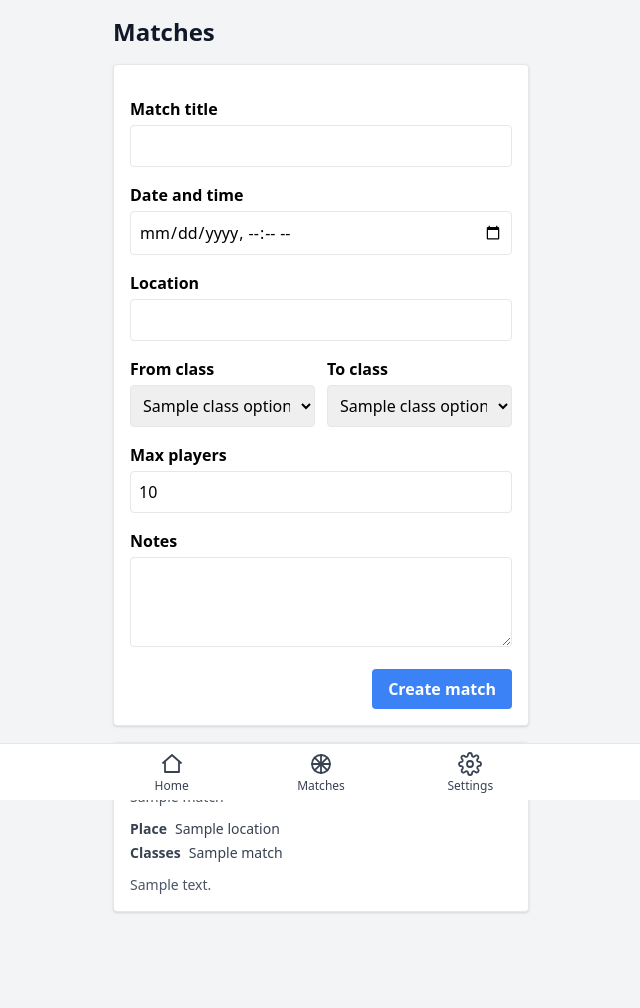
After one commit to EvgenyDyshlyuk/football, a FastAPI app: template app/templates/matches.html in a window 1280 px wide. The commit adds this page. Shown: the whole page, without its empty margins (319-959 px from the left). Run offline with FastAPI, Linux system fonts and the light colour scheme; the template is opened without the code that fills it: most values are stand-ins (such as "Sample title", 1, 10 or a date in 2020); parts of the project's set-up code (start-up, migrations or seed data) failed here and were passed over.

Commit message:
Add basic local match creation

```diff
--- a/app/main.py
+++ b/app/main.py
@@ -20,6 +20,7 @@ from app.config import COGNITO_AUTH_URL
 from app.jinja2_env import templates
 from app.auth.cognito import exchange_code_for_tokens
 from app.auth.middleware import RefreshTokenMiddleware
+from app.routes.matches import matches_router
 from app.routes.settings import settings_router
 
 configure_logging()
@@ -41,6 +42,7 @@ app.mount(
 
 # Include your Cognito-based auth routes at /auth
 app.include_router(auth_router)
+app.include_router(matches_router)
 app.include_router(settings_router)
 
 
--- /dev/null
+++ b/app/services/matches.py
@@ -0,0 +1,107 @@
+"""In-memory match storage for the first local match workflow."""
+
+from __future__ import annotations
+
+from dataclasses import dataclass
+from datetime import datetime
+from itertools import count
+from threading import Lock
+
+
+@dataclass(frozen=True)
+class Match:
+    """A locally organized football match."""
+
+    id: int
+    creator_sub: str
+    title: str
+    starts_at: datetime
+    location: str
+    class_from: str
+    class_to: str
+    max_players: int
+    notes: str
+
+    @property
+    def starts_at_label(self) -> str:
+        """Display-friendly date and time."""
+        return self.starts_at.strftime("%d %b %Y %H:%M")
+
+    @property
+    def class_range_label(self) -> str:
+        """Display-friendly class range."""
+        if self.class_from == self.class_to:
+            return format_class(self.class_from)
+        return f"{format_class(self.class_from)} to {format_class(self.class_to)}"
+
+
+CLASS_OPTIONS = ("reception", "1", "2", "3", "4", "5", "6")
+
+_MATCHES: list[Match] = []
+_NEXT_ID = count(1)
+_LOCK = Lock()
+
+
+def format_class(value: str) -> str:
+    """Return a display label for a school class value."""
+    if value == "reception":
+        return "Reception"
+    return f"Year {value}"
+
+
+def create_match(
+    *,
+    creator_sub: str,
+    title: str,
+    starts_at: datetime,
+    location: str,
+    class_from: str,
+    class_to: str,
+    max_players: int,
+    notes: str,
+) -> Match:
+    """Create and store a match."""
+    normalized_title = title.strip()
+    normalized_location = location.strip()
+    normalized_notes = notes.strip()
+
+    if not normalized_title:
+        raise ValueError("Match title is required")
+    if not normalized_location:
+        raise ValueError("Location is required")
+    if class_from not in CLASS_OPTIONS or class_to not in CLASS_OPTIONS:
+        raise ValueError("Class range is invalid")
+    if CLASS_OPTIONS.index(class_from) > CLASS_OPTIONS.index(class_to):
+        raise ValueError("Class range start must not be after the end")
+    if max_players < 2 or max_players > 40:
+        raise ValueError("Max players must be between 2 and 40")
+
+    global _NEXT_ID
+    with _LOCK:
+        match = Match(
+            id=next(_NEXT_ID),
+            creator_sub=creator_sub,
+            title=normalized_title,
+            starts_at=starts_at,
+            location=normalized_location,
+            class_from=class_from,
+            class_to=class_to,
+            max_players=max_players,
+            notes=normalized_notes,
+        )
+        _MATCHES.append(match)
+        return match
+
+
+def list_matches() -> list[Match]:
+    """Return matches sorted by date."""
+    with _LOCK:
+        return sorted(_MATCHES, key=lambda match: (match.starts_at, match.id))
+
+
+def clear_matches() -> None:
+    """Clear all matches. Intended for tests and local development reset hooks."""
+    global _NEXT_ID
+    with _LOCK:
+        _MATCHES.clear()
+        _NEXT_ID = count(1)
--- a/app/templates/base.html
+++ b/app/templates/base.html
@@ -19,6 +19,16 @@
                 </svg>
                 <span class="text-xs leading-none">Home</span>
             </a>
+            <a href="/matches" class="flex flex-1 flex-col items-center justify-center gap-1 text-center text-gray-700">
+                <svg class="h-6 w-6" viewBox="0 0 24 24" fill="none" stroke="currentColor" stroke-width="1.8" stroke-linecap="round" stroke-linejoin="round" aria-hidden="true">
+                    <circle cx="12" cy="12" r="9"></circle>
+                    <path d="M12 3v18"></path>
+                    <path d="M3 12h18"></path>
+                    <path d="M5.6 5.6l12.8 12.8"></path>
+                    <path d="M18.4 5.6L5.6 18.4"></path>
+                </svg>
+                <span class="text-xs leading-none">Matches</span>
+            </a>
             <a href="/settings" class="flex flex-1 flex-col items-center justify-center gap-1 text-center text-gray-700">
                 <svg class="h-6 w-6" viewBox="0 0 24 24" fill="none" stroke="currentColor" stroke-width="1.8" stroke-linecap="round" stroke-linejoin="round" aria-hidden="true">
                     <circle cx="12" cy="12" r="3"></circle>
--- /dev/null
+++ b/app/templates/matches.html
@@ -0,0 +1,96 @@
+{% extends 'base.html' %}
+
+{% block title %}Matches{% endblock %}
+
+{% block content %}
+<section class="max-w-md mx-auto p-4 space-y-4">
+    <div>
+        <h1 class="text-2xl font-bold text-gray-900">Matches</h1>
+    </div>
+
+    <form method="post" class="bg-white border border-gray-200 rounded p-4 shadow space-y-4">
+        <input type="hidden" name="csrf_token" value="{{ csrf_token }}" />
+
+        <div>
+            <label for="title" class="block font-bold mb-1">Match title</label>
+            <input type="text" id="title" name="title" maxlength="80" required class="w-full border rounded p-2" />
+        </div>
+
+        <div>
+            <label for="starts_at" class="block font-bold mb-1">Date and time</label>
+            <input type="datetime-local" id="starts_at" name="starts_at" required class="w-full border rounded p-2" />
+        </div>
+
+        <div>
+            <label for="location" class="block font-bold mb-1">Location</label>
+            <input type="text" id="location" name="location" maxlength="120" required class="w-full border rounded p-2" />
+        </div>
+
+        <div class="grid grid-cols-2 gap-3">
+            <div>
+                <label for="class_from" class="block font-bold mb-1">From class</label>
+                <select id="class_from" name="class_from" class="w-full border rounded p-2">
+                    {% for value, label in class_options %}
+                    <option value="{{ value }}">{{ label }}</option>
+                    {% endfor %}
+                </select>
+            </div>
+            <div>
+                <label for="class_to" class="block font-bold mb-1">To class</label>
+                <select id="class_to" name="class_to" class="w-full border rounded p-2">
+                    {% for value, label in class_options %}
+                    <option value="{{ value }}">{{ label }}</option>
+                    {% endfor %}
+                </select>
+            </div>
+        </div>
+
+        <div>
+            <label for="max_players" class="block font-bold mb-1">Max players</label>
+            <input type="number" id="max_players" name="max_players" min="2" max="40" value="10" required class="w-full border rounded p-2" />
+        </div>
+
+        <div>
+            <label for="notes" class="block font-bold mb-1">Notes</label>
+            <textarea id="notes" name="notes" maxlength="300" rows="3" class="w-full border rounded p-2"></textarea>
+        </div>
+
+        <div class="text-right">
+            <button type="submit" class="bg-blue-500 text-white px-4 py-2 rounded font-bold">Create match</button>
+        </div>
+    </form>
+
+    <div class="space-y-3">
+        {% if matches %}
+            {% for match in matches %}
+            <article class="bg-white border border-gray-200 rounded p-4 shadow">
+                <div class="flex items-start justify-between gap-3">
+                    <div>
+                        <h2 class="text-lg font-bold text-gray-900">{{ match.title }}</h2>
+                        <p class="text-sm text-gray-600">{{ match.starts_at_label }}</p>
+                    </div>
+                    <span class="text-xs font-bold text-gray-700 bg-gray-100 rounded px-2 py-1">{{ match.max_players }} players</span>
+                </div>
+                <dl class="mt-3 space-y-1 text-sm text-gray-700">
+                    <div class="flex gap-2">
+                        <dt class="font-bold">Place</dt>
+                        <dd>{{ match.location }}</dd>
+                    </div>
+                    <div class="flex gap-2">
+                        <dt class="font-bold">Classes</dt>
+                        <dd>{{ match.class_range_label }}</dd>
+                    </div>
+                </dl>
+                {% if match.notes %}
+                <p class="mt-3 text-sm text-gray-600">{{ match.notes }}</p>
+                {% endif %}
+            </article>
+            {% endfor %}
+        {% else %}
+        <div class="bg-white border border-gray-200 rounded p-4 text-sm text-gray-600 shadow">
+            No matches yet.
+        </div>
+        {% endif %}
+    </div>
+</section>
+{% endblock %}
```
Also changed, not shown: app/routes/matches.py (added, +80 -0 lines), tests/test_matches.py (added, +121 -0 lines), app/static/css/tailwind.css.
